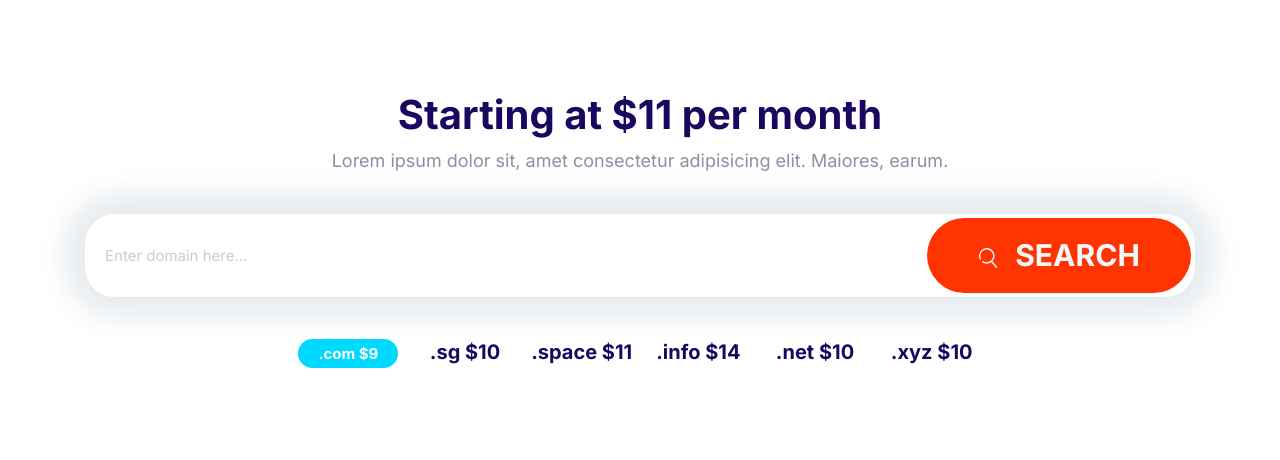
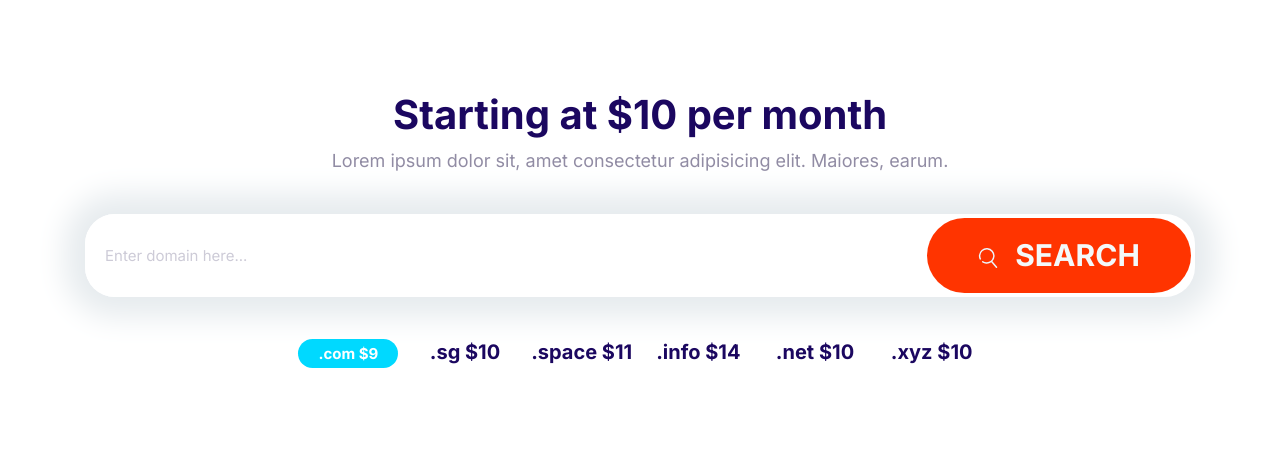
Before and after one commit to Juanmanuel1234/Juanmafy, a website built with Parcel: page playground.html in a window 1280 px wide. Built offline with nearby package versions, Linux system fonts and the light colour scheme.

```diff
--- a/playground.html
+++ b/playground.html
@@ -17,7 +17,7 @@
   <body>
     <section class="block container block-domain">
       <header class="block__header">
-        <h2>Starting at $11 per month</h2>
+        <h2>Starting at $10 per month</h2>
         <p>
           Lorem ipsum dolor sit, amet consectetur adipisicing elit. Maiores,
           earum.
```
